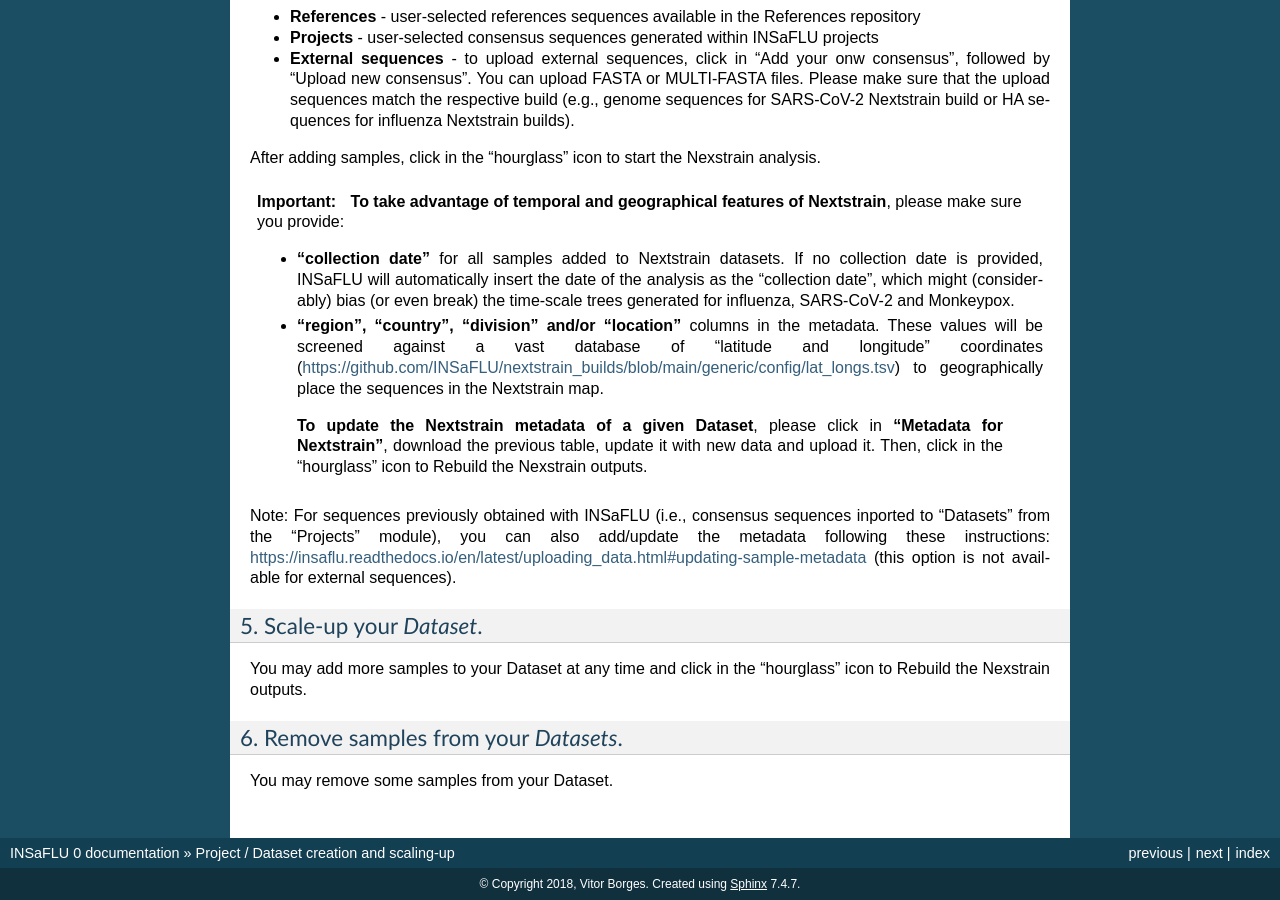
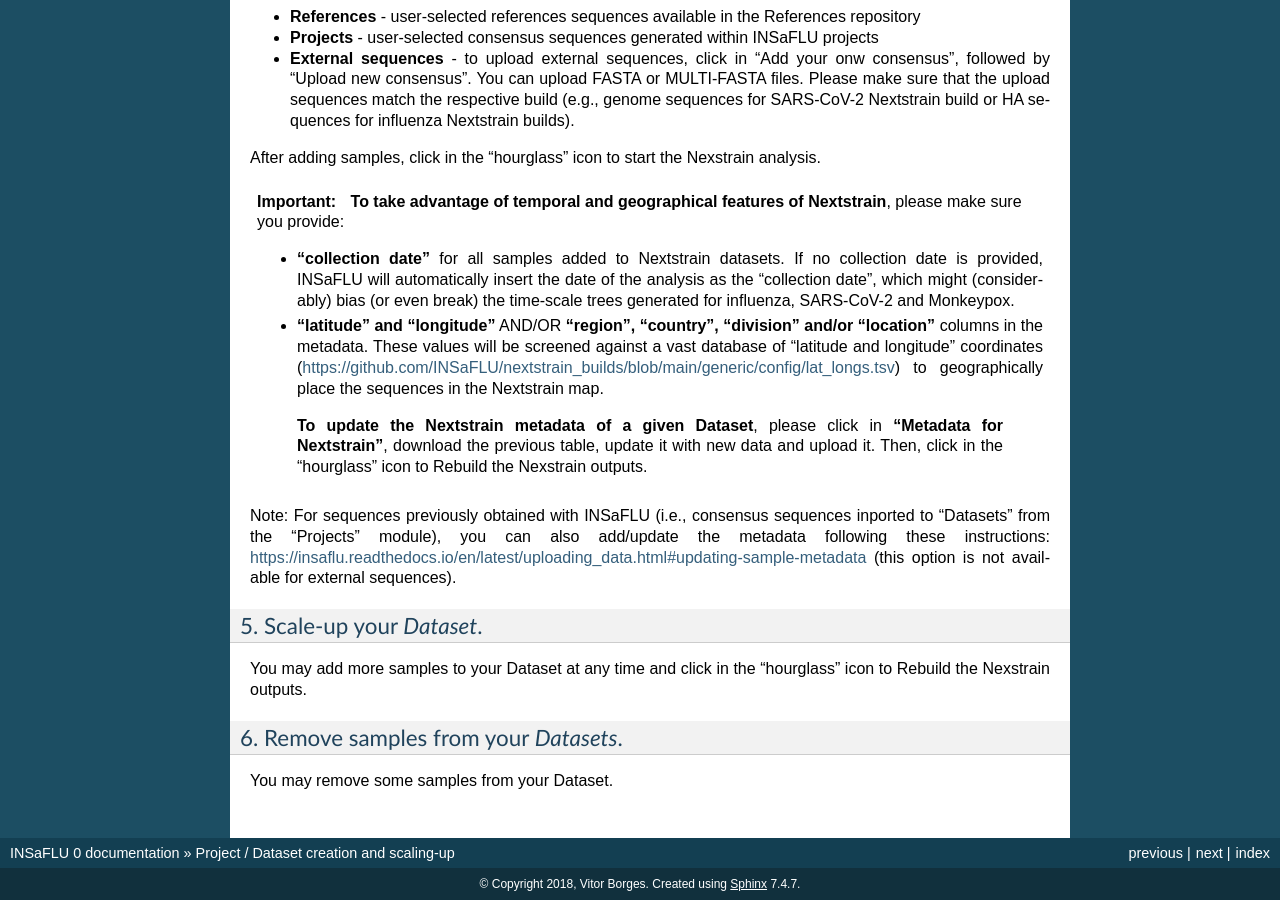
Before and after one commit to INSaFLU/insaflu_docs, a Sphinx documentation site: the page built from docs/project_creation.rst, in a window 1280 px wide and 900 px high, scrolled down 5863 px. Built offline with Sphinx 7.4.7, drawn with Linux system fonts in a browser that asks for light colours; formulas are drawn with MathJax 3.

Commit message:
How to add latitude and longitude in Nextstrain

```diff
--- a/docs/project_creation.rst
+++ b/docs/project_creation.rst
@@ -172,7 +172,7 @@ After adding samples, click in the "hourglass" icon to start the Nexstrain analy
 
 	- **"collection date"** for all samples added to Nextstrain datasets. If no collection date is provided, INSaFLU will automatically insert the date of the analysis as the "collection date", which might (considerably) bias (or even break) the time-scale trees generated for influenza, SARS-CoV-2 and Monkeypox.
 
-	- **"region", "country", "division" and/or "location"** columns in the metadata. These values will be screened against a vast database of "latitude and longitude" coordinates (https://github.com/INSaFLU/nextstrain_builds/blob/main/generic/config/lat_longs.tsv) to geographically place the sequences in the Nextstrain map.
+	- **"latitude" and "longitude"** AND/OR **"region", "country", "division" and/or "location"** columns in the metadata. These values will be screened against a vast database of "latitude and longitude" coordinates (https://github.com/INSaFLU/nextstrain_builds/blob/main/generic/config/lat_longs.tsv) to geographically place the sequences in the Nextstrain map.
 
 	 **To update the Nextstrain metadata of a given Dataset**, please click in **"Metadata for Nextstrain"**, download the previous table, update it with new data and upload it. Then, click in the "hourglass" icon to Rebuild the Nexstrain outputs.
 
```
